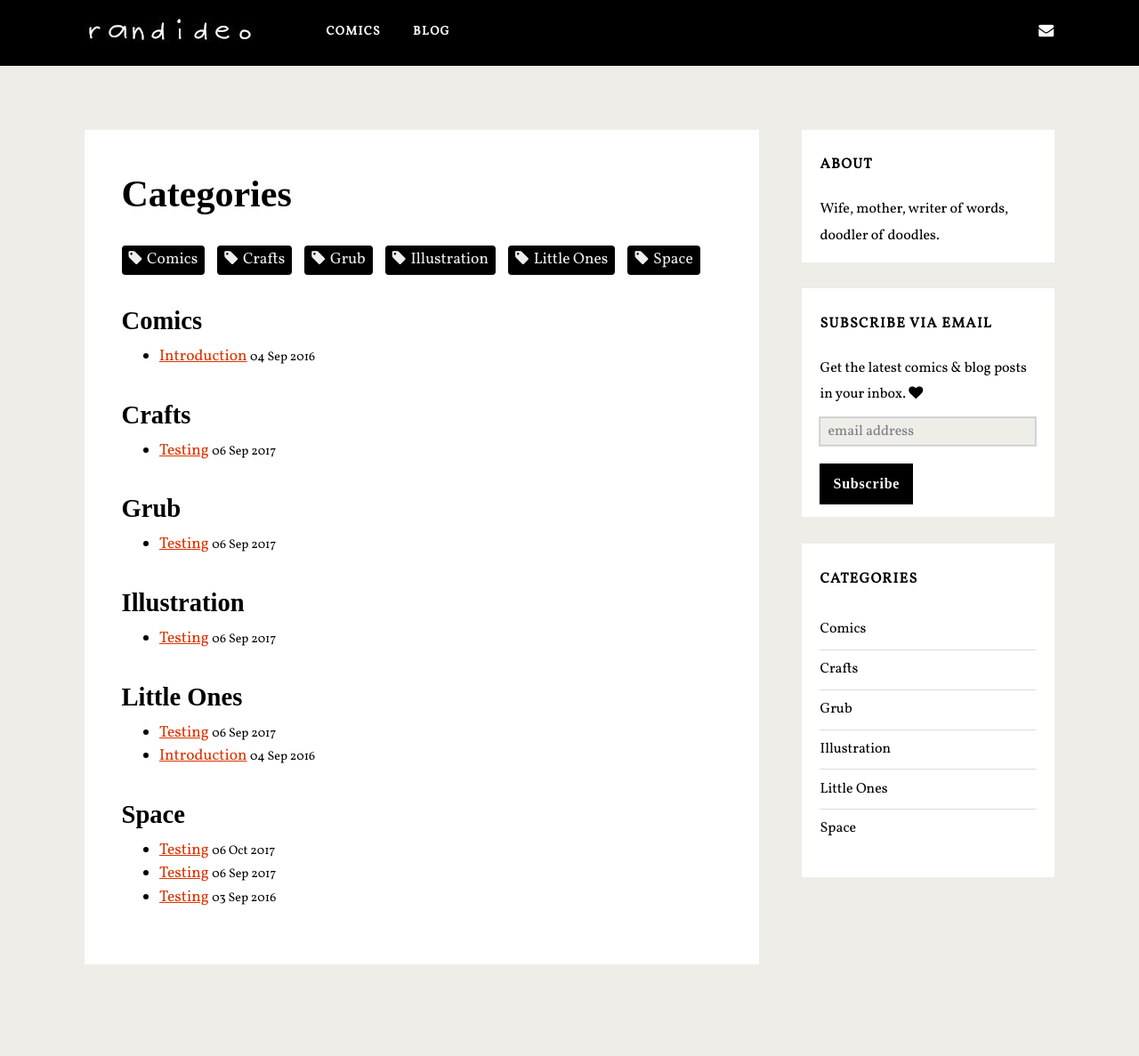
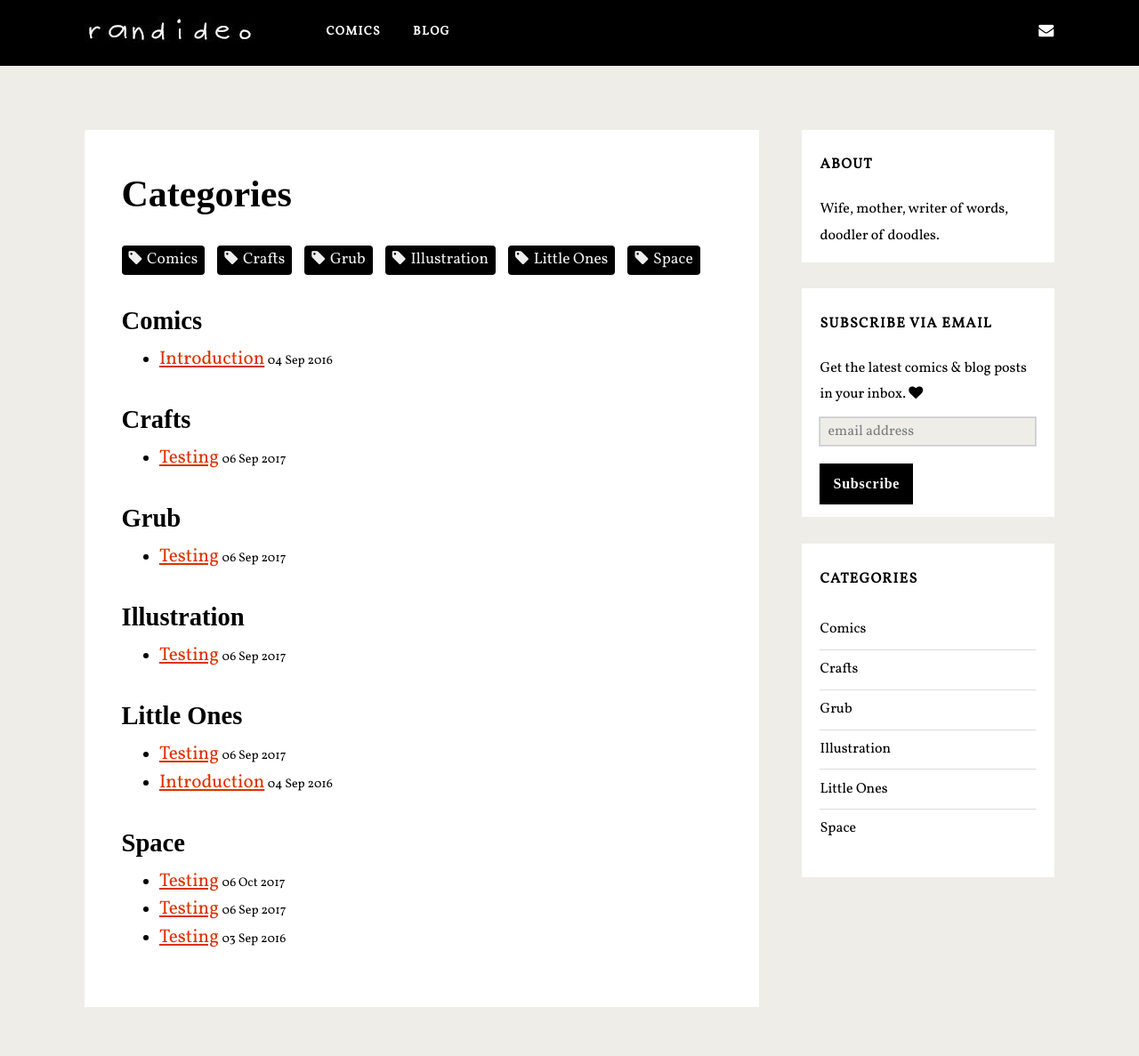
Before and after one commit to randideo/randideo.github.io, a Jekyll site: the page built from tags.html, in a window 1280 px wide. Shown: the whole page at 89% size. Built offline with Jekyll 4.4.1, drawn with Linux system fonts in a browser that asks for light colours; nearby versions of some CDN libraries; some web fonts are replaced; comment, search, counter and statistics services are not loaded; before the commit the page ends 1139 px from its top, so only the background shows below that.

Commit message:
Update tags.html

```diff
--- a/tags.html
+++ b/tags.html
@@ -40,7 +40,7 @@
 <ul class="codinfox-category-list">
   {% for post in site.posts %}
   {% if post.tags contains tag %}
-     <li><a href="{{ post.url }}">{{ post.title }}</a> <small><time>{{ post.date | date:"%d %b %Y" }}</time></small></li>
+     <li><a style="font-size: 1.2em;" href="{{ post.url }}">{{ post.title }}</a> <small><time style="font-size: 1em;">{{ post.date | date:"%d %b %Y" }}</time></small></li>
   {% endif %}
   {% endfor %}
 </ul>
```
